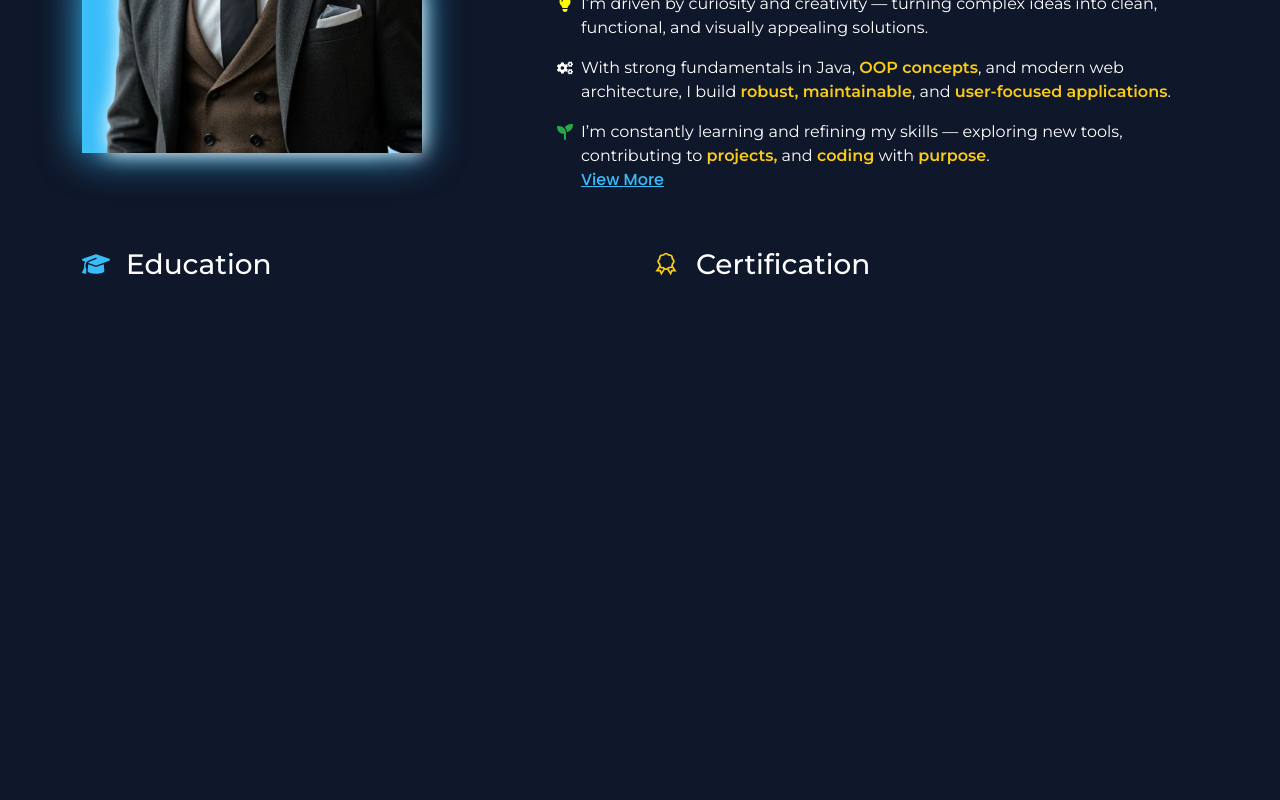
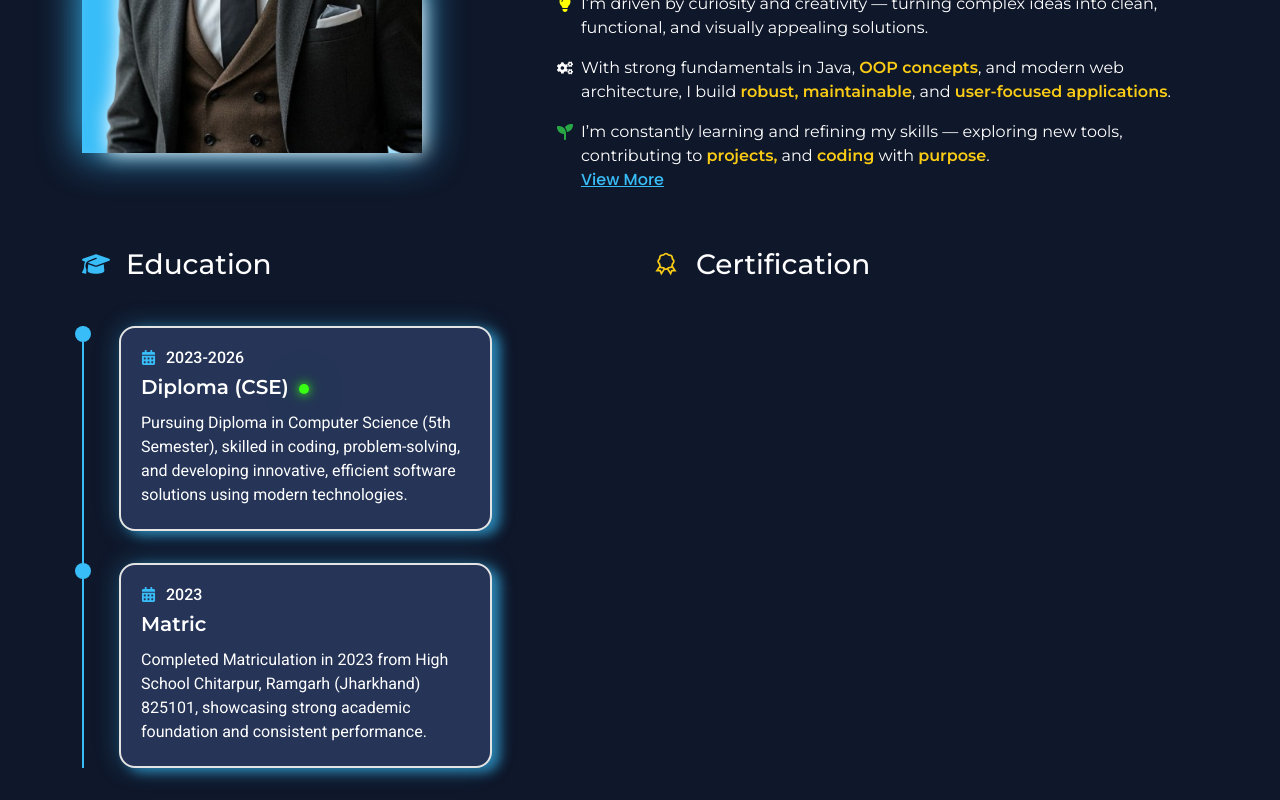
Before and after one commit to Ayan-webDEV/Portfolio, a React (Vite) app: page / in a window 1280 px wide. Shown: the part 1058-1858 px from the top of the page. Before the commit the page ends 1339 px from the top, so only its background shows below. Built offline with nearby package versions, Linux system fonts and the light colour scheme; a web font is replaced by a local one.

Commit message:
added Education Details to the About section

```diff
--- a/src/Components/About/Education.jsx
+++ b/src/Components/About/Education.jsx
@@ -1,7 +1,30 @@
 import style from "./Education.module.css";
 import { FaGraduationCap } from "react-icons/fa6";
+import { FaCalendarAlt } from "react-icons/fa";
+import { useTheme } from "../../ContextStore/ContextStore";
 
 const Education = () => {
+  const { darkMode } = useTheme();
+
+  const education = [
+    {
+      id: 1,
+      date: "2023-2026",
+      qualification: "Diploma (CSE)",
+      status: true,
+      about:
+        "Pursuing Diploma in Computer Science (5th Semester), skilled in coding, problem-solving, and developing innovative, efficient software solutions using modern technologies.",
+    },
+    {
+      id: 2,
+      date: "2023",
+      qualification: "Matric",
+      status: false,
+      about:
+        "Completed Matriculation in 2023 from High School Chitarpur, Ramgarh (Jharkhand) 825101, showcasing strong academic foundation and consistent performance.",
+    },
+  ];
+
   return (
     <div>
       <h3 className="m-0 d-flex align-items-center">
@@ -11,6 +34,35 @@ const Education = () => {
         />
         Education
       </h3>
+
+      <div className={style.eduContentsContainer}>
+        {education.map((edu) => (
+          <div key={edu.id} className={style.eduCont}>
+            <div
+              className={`${style.eduContents} ${
+                !darkMode && style.eduContentsLgt
+              }`}
+            >
+              {" "}
+              <h5 className={style.eduDate}>
+                <FaCalendarAlt
+                  style={{
+                    fontSize: "15px",
+                    color: "var(--accent-primary)",
+                    marginRight: "10px",
+                  }}
+                />
+                {edu.date}
+              </h5>
+              <h3 className={style.eduquali}>
+                {edu.qualification}{" "}
+                {edu.status === true && <span className={style.status}></span>}
+              </h3>
+              <p className={style.eduAbout}>{edu.about}</p>
+            </div>
+          </div>
+        ))}
+      </div>
     </div>
   );
 };
--- a/src/Components/About/Education.module.css
+++ b/src/Components/About/Education.module.css
@@ -0,0 +1,89 @@
+.eduContentsContainer {
+  margin: 45px 0 20px;
+  border-left: 2px solid var(--accent-primary);
+}
+
+.eduCont {
+  width: 75%;
+  margin: 0 0 32px 0;
+  padding: 0 0 0 35px;
+  position: relative;
+}
+
+.eduCont::before {
+  content: "";
+  position: absolute;
+  height: 16px;
+  width: 16px;
+  border-radius: 50%;
+  background-color: var(--accent-primary);
+  top: 0;
+  right: calc(100% - 7px);
+}
+
+.eduContents {
+  min-height: 205px;
+  padding: 20px;
+  background-color: var(--card-background);
+  border: 2px solid #e4e4e4;
+  border-radius: 16px;
+  box-shadow: 8px 4px 12px rgba(56, 189, 248, 0.6),
+    0 0 25px rgba(56, 189, 248, 0.3);
+  transition: all 0.4s ease;
+  cursor: pointer;
+}
+.eduContents:hover {
+  transform: scale(1.02);
+  box-shadow: -10px 0 25px rgba(56, 189, 248, 0.8);
+}
+.eduContentsLgt {
+  border: 2px solid #757575;
+  box-shadow: 8px 4px 12px rgba(249, 115, 22, 0.6),
+    0 0 25px rgba(249, 115, 22, 0.3);
+}
+.eduContentsLgt:hover {
+  box-shadow: -10px 0 25px rgba(249, 115, 22, 0.8);
+}
+
+.eduDate {
+  margin: 0;
+  display: flex;
+  align-items: center;
+  font-size: 16px;
+  font-weight: 500;
+  font-family: "Roboto", "poppins", sans-serif;
+}
+.eduquali {
+  display: flex;
+  align-items: baseline;
+  margin: 8px 0 10px;
+  font-size: 20px;
+  font-weight: 600;
+}
+.status {
+  margin: 0 0 0 10px;
+  display: block;
+  height: 10px;
+  width: 10px;
+  background-color: rgb(57, 255, 20);
+  border: none;
+  border-radius: 50%;
+  box-shadow: 0 0 8px rgba(57, 255, 20, 0.8), 0 0 15px rgba(57, 255, 20, 0.6),
+    0 0 60px rgba(57, 255, 20, 0.4);
+}
+.eduAbout {
+  margin: 12px 0 0 0;
+  font-family: "Roboto", sans-serif;
+}
+
+@media (min-width: 575px) {
+  .eduContentsContainer {
+    margin-left: 12%;
+  }
+}
+
+@media (min-width: 992px) {
+  .eduContentsContainer {
+    margin-left: 0;
+  }
+}
```
